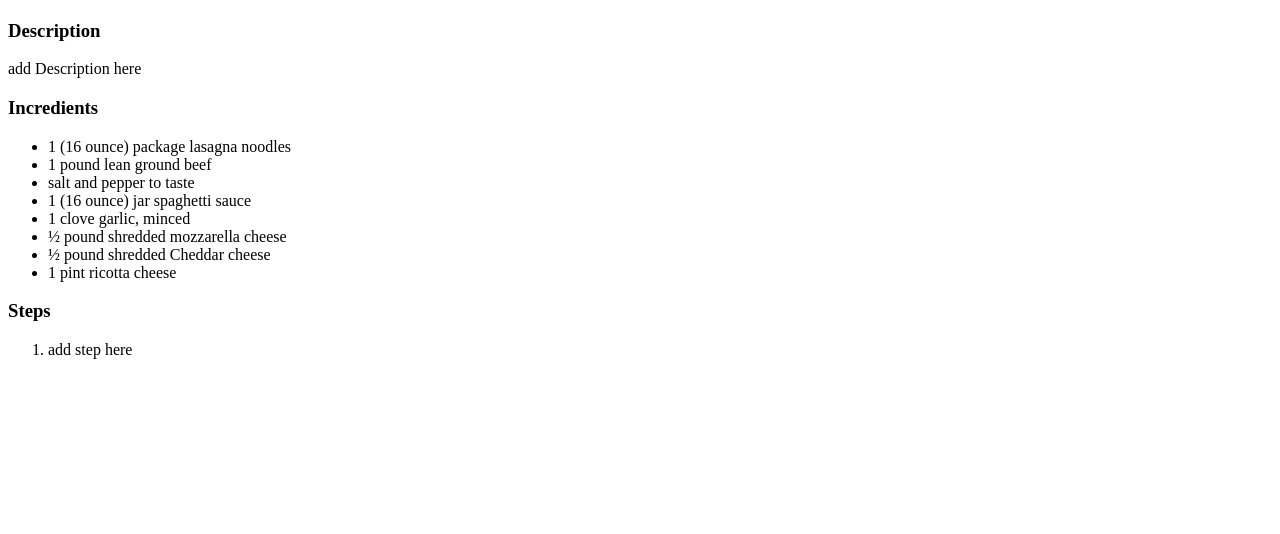
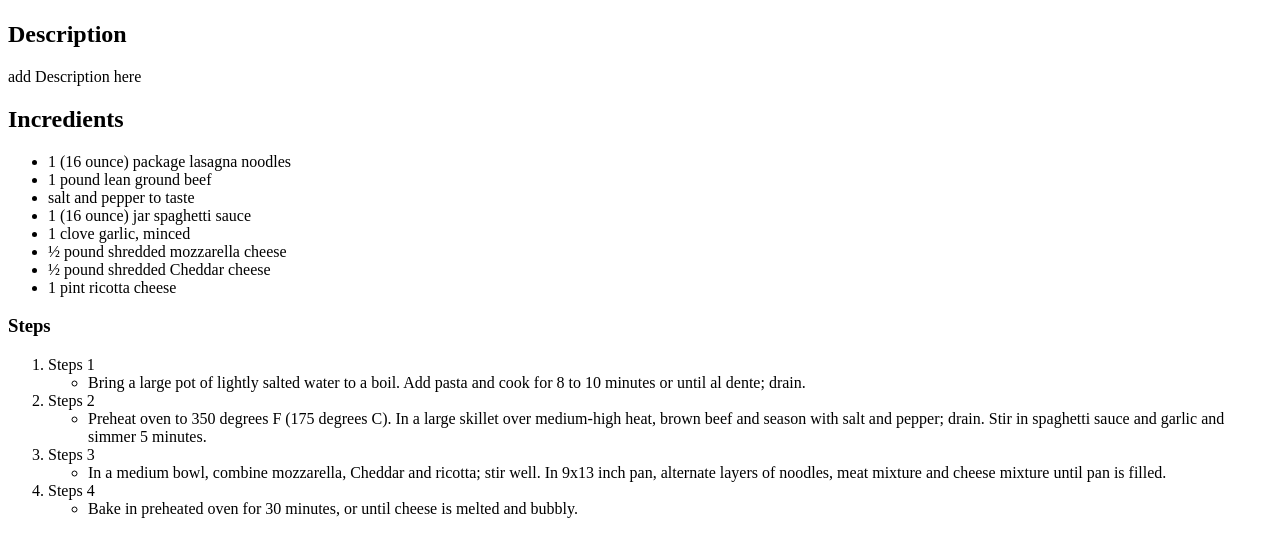
Before and after one commit to Ryusaem/html-odin-recipes, a plain HTML site: page recipes/lasagna.html in a window 1280 px wide. Shown: the part 383-917 px from the top of the page. Before the commit the page ends 800 px from the top, so only its background shows below. Drawn offline with Linux system fonts and the light colour scheme.

Commit message:
Adding 4 step to the recipe (using list)  in lasagna.html

```diff
--- a/recipes/lasagna.html
+++ b/recipes/lasagna.html
@@ -13,10 +13,10 @@
 
         <img src="https://imagesvc.meredithcorp.io/v3/mm/image?url=https%3A%2F%2Fimages.media-allrecipes.com%2Fuserphotos%2F5614056.jpg&w=596&h=596&c=sc&poi=face&q=85" alt="Lasagna photo">
 
-        <h3>Description</h3>
+        <h2>Description</h2>
         <p>add Description here</p>
 
-        <h3>Incredients</h3>
+        <h2>Incredients</h2>
 
         <ul>
             <li>1 (16 ounce) package lasagna noodles</li>
@@ -32,7 +32,28 @@
         <h3>Steps</h3>
 
         <ol>
-            <li>add step here</li>
+            <li>Steps 1</li>
+                <ul>
+                    <li>Bring a large pot of lightly salted water to a boil.
+                        Add pasta and cook for 8 to 10 minutes or until al dente;
+                        drain.</li>
+                </ul>
+            <li>Steps 2</li>
+                <ul>
+                    <li>Preheat oven to 350 degrees F (175 degrees C).
+                        In a large skillet over medium-high heat, brown beef and season with salt and pepper; drain.
+                        Stir in spaghetti sauce and garlic and simmer 5 minutes.</li>
+                </ul>
+            <li>Steps 3</li>
+                <ul>
+                    <li>In a medium bowl, combine mozzarella, Cheddar and ricotta;
+                        stir well.
+                        In 9x13 inch pan, alternate layers of noodles, meat mixture and cheese mixture until pan is filled.</li>
+                </ul>
+            <li>Steps 4</li>
+                <ul>
+                    <li>Bake in preheated oven for 30 minutes, or until cheese is melted and bubbly.</li>
+                </ul>
         </ol>
 
     </body>
```
